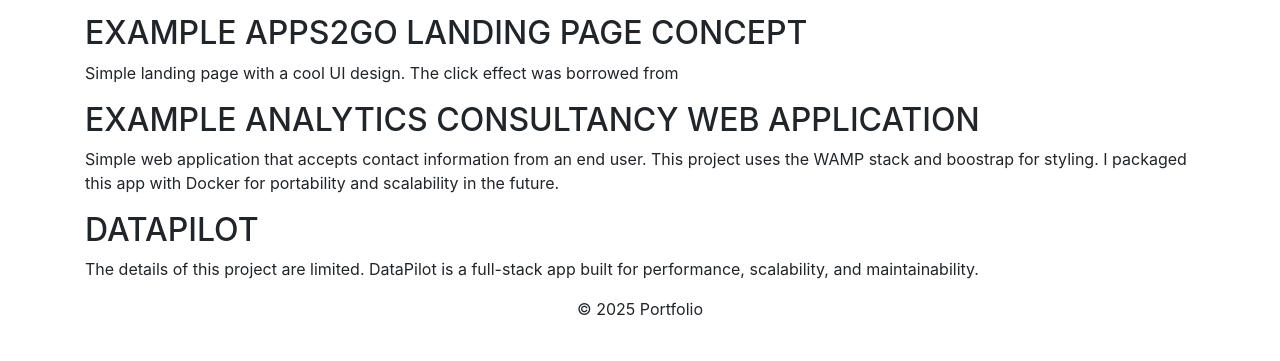
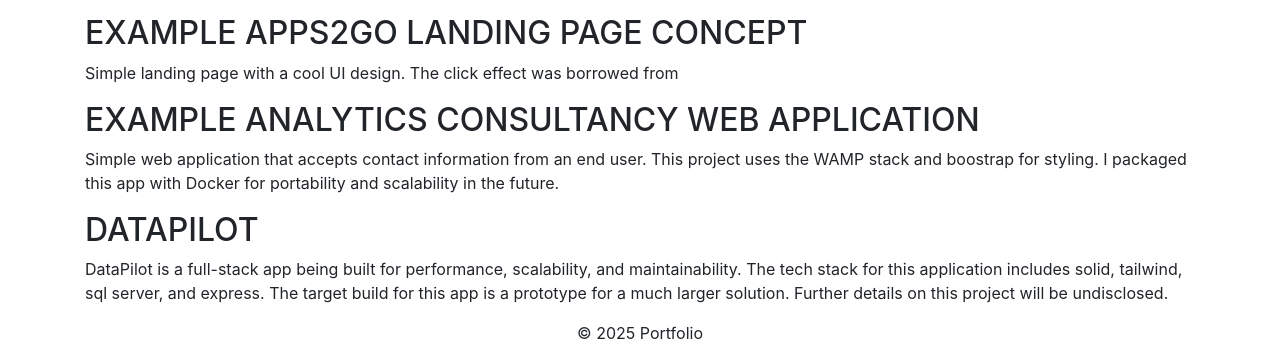
Before and after one commit to christopherbrunswick/portfolio, a Flask app: page /projects in a window 1280 px wide. Shown: the part 2512-2873 px from the top of the page. Before the commit the page ends 2827 px from the top, so only its background shows below. Run offline with Flask 2, Linux system fonts and the light colour scheme; some libraries are stand-ins or nearby versions.

Commit message:
added whitenoise for rendering css file

```diff
--- a/app.py
+++ b/app.py
@@ -1,10 +1,11 @@
 from flask import Flask, render_template
+from whitenoise import WhiteNoise
 import datetime
 
 
 app = Flask(__name__, static_folder='static')
 
-#app.wsgi_app = WhiteNoise(app.wsgi_app, root="static/", prefix="static/")
+app.wsgi_app = WhiteNoise(app.wsgi_app, root="static/", prefix="static/")
 
 @app.route('/')
 def index():
--- a/templates/projects.html
+++ b/templates/projects.html
@@ -167,7 +167,10 @@
       <section class="project-12">
         <div class="container">
             <h2>DATAPILOT</h2>
-            <p>The details of this project are limited. DataPilot is a full-stack app built for performance, scalability, and maintainability.</p>
+            <p>DataPilot is a full-stack app being built for performance, scalability, and maintainability. The tech stack for this application
+                includes solid, tailwind, sql server, and express. The target build for this app is a prototype for a much larger solution. Further
+                details on this project will be undisclosed.
+            </p>
         </div>
       </section>
 {% endblock %}
```
